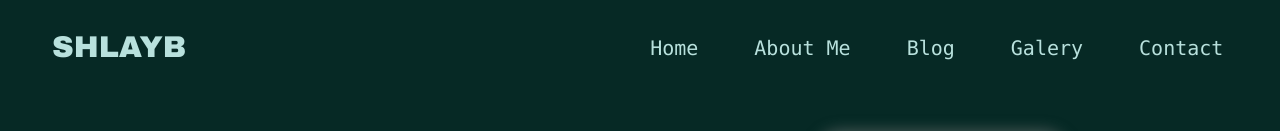
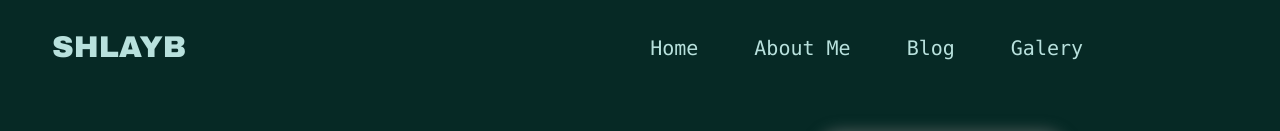
Before and after one commit to shlayb/shlayb, a plain HTML site: page index.html in a window 1280 px wide. Shown: the top 131 px of the page. Drawn offline with nearby package versions, Linux system fonts and the light colour scheme.

Commit message:
Update index.html

```diff
--- a/index.html
+++ b/index.html
@@ -30,7 +30,6 @@
             <a class="nav-link" href="#about">About Me</a>
             <a class="nav-link" href="#blog">Blog</a>
             <a class="nav-link" href="#galery">Galery</a>
-            <a class="nav-link" href="#galery">Contact</a>
           </div>
         </div>
       </div>
```
